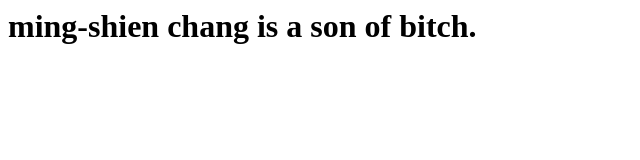
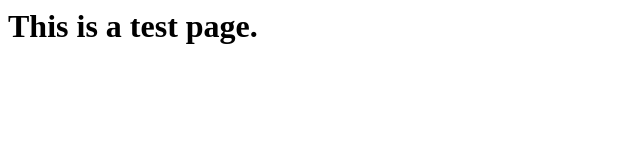
Before and after one commit to ppksgopin/learnJenkins, a plain HTML site: page index.html in a window 1280 px wide. Shown: the whole page, without its empty margins (0-640 px from the left). Drawn offline with Linux system fonts and the light colour scheme.

Commit message:
Update index.html

```diff
--- a/index.html
+++ b/index.html
@@ -1 +1 @@
-<h1>ming-shien chang is a son of bitch.</h1>
+<h1>This is a test page.</h1>
```
